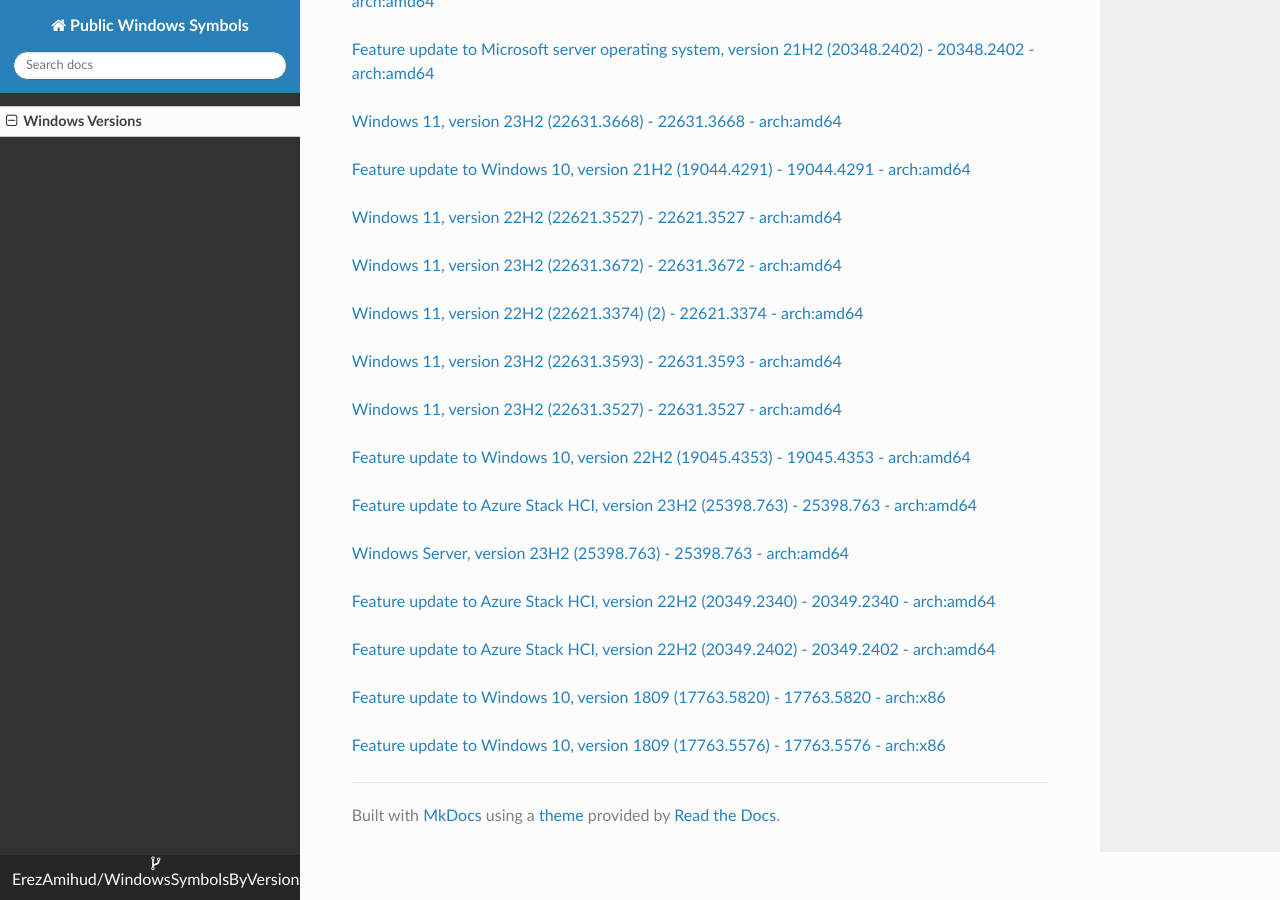
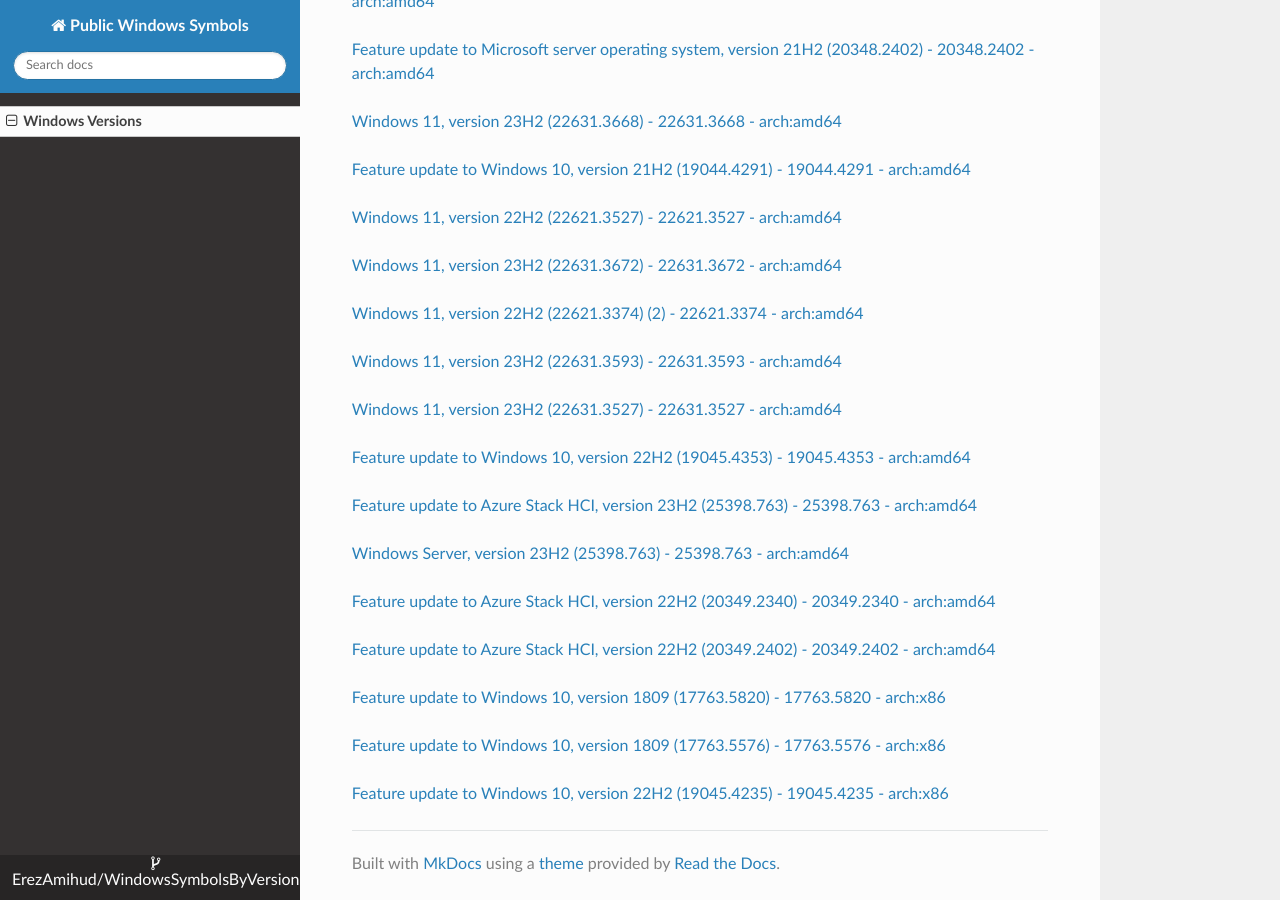
Before and after one commit to ErezAmihud/WindowsSymbolsByVersion, an MkDocs documentation site: the page built from docs/index.md, in a window 1280 px wide and 900 px high, scrolled down 15533 px. Built offline with MkDocs 1.6.1, drawn with Linux system fonts in a browser that asks for light colours; nearby versions of some CDN libraries.

Commit message:
Automated commit, add manifest for b5080ce6-8be3-4776-917b-48a03eb411ec

```diff
--- a/docs/index.md
+++ b/docs/index.md
@@ -835,3 +835,6 @@
 
 
 [Feature update to Windows 10, version 1809 (17763.5576) - 17763.5576 - arch:x86](https://github.com/ErezAmihud/WindowsSymbolsByVersion/blob/main/manifests/adcb52f6-a73f-4eb4-8c40-6e6f0c7bb66e.manifest)
+
+
+[Feature update to Windows 10, version 22H2 (19045.4235) - 19045.4235 - arch:x86](https://github.com/ErezAmihud/WindowsSymbolsByVersion/blob/main/manifests/b5080ce6-8be3-4776-917b-48a03eb411ec.manifest)
```
Also changed, not shown: process_builds.json (+1 -1 lines), 1 other file.
